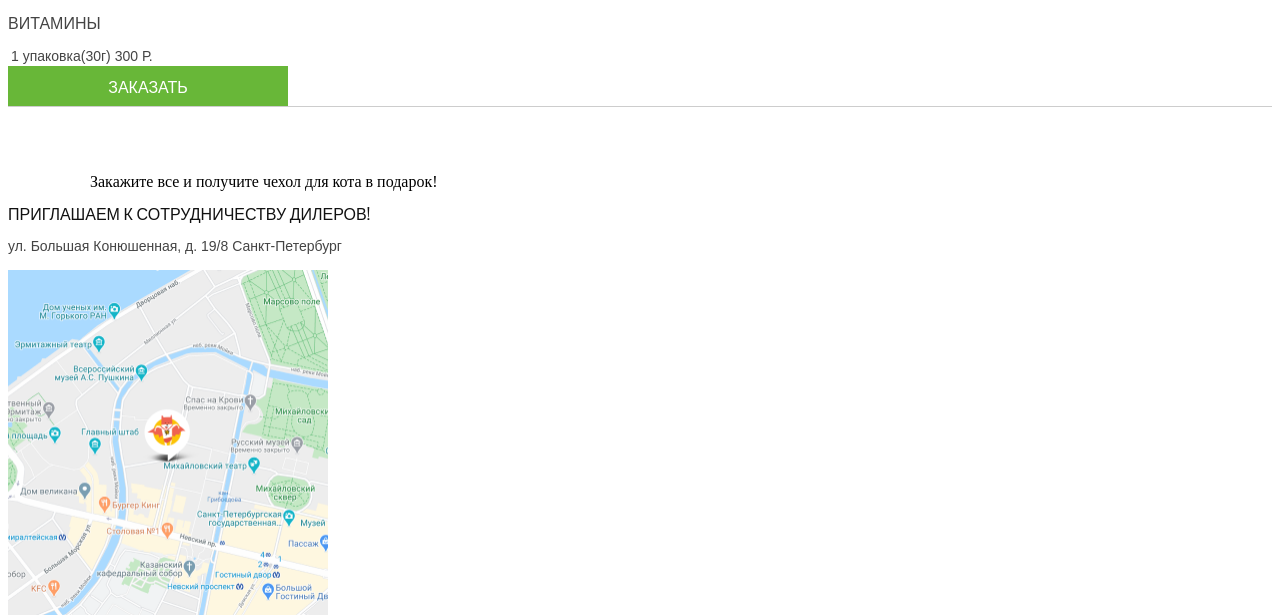
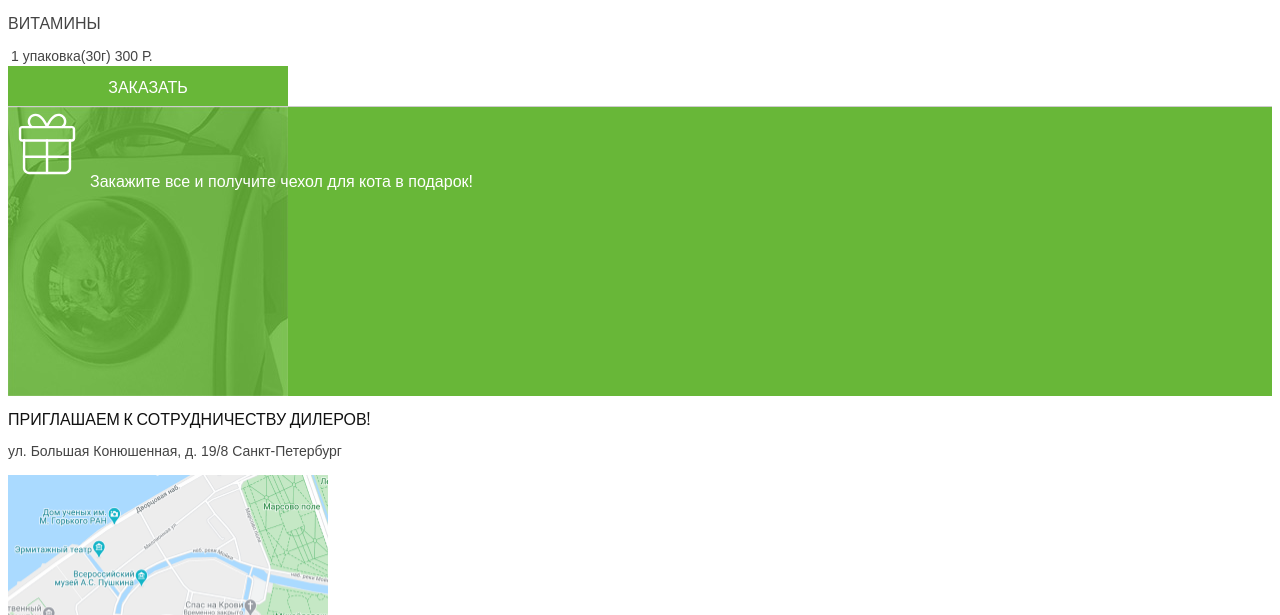
Before and after one commit to MikhailBespyatov/1501539-cat-energy-21, a website: page source/catalog.html in a window 1280 px wide. Shown: the part 2533-3148 px from the top of the page. Drawn offline with nearby package versions, Linux system fonts and the light colour scheme; files that its build step writes are made by us from their sources.

Commit message:
Доработал каталог

```diff
--- /dev/null
+++ b/source/less/bonus.less
@@ -0,0 +1,19 @@
+@import "colors.less";
+
+.bonus {
+  min-height: 289px;
+
+  background-color: @basic-green;
+  background-image: url("../img/cat-in-washing-machine.png");
+  background-position: 0 0;
+  background-repeat: no-repeat;
+}
+
+.bonus__call-buy {
+  font-family: Arial, sans-serif;
+  font-style: normal;
+  font-weight: normal;
+  font-size: 16px;
+  line-height: 20px;
+  color: @white;
+}
--- a/source/less/style.less
+++ b/source/less/style.less
@@ -10,3 +10,4 @@
 @import "form.less";
 @import "catalog-products.less";
 @import "additional-goods.less";
+@import "bonus.less";
```
Also changed, not shown: source/img/cat-in-washing-machine.png (added).
